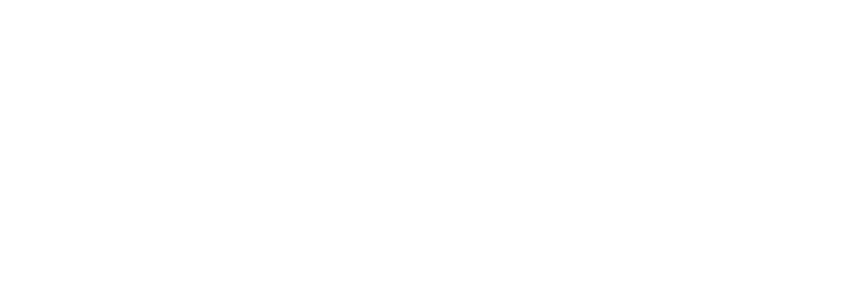
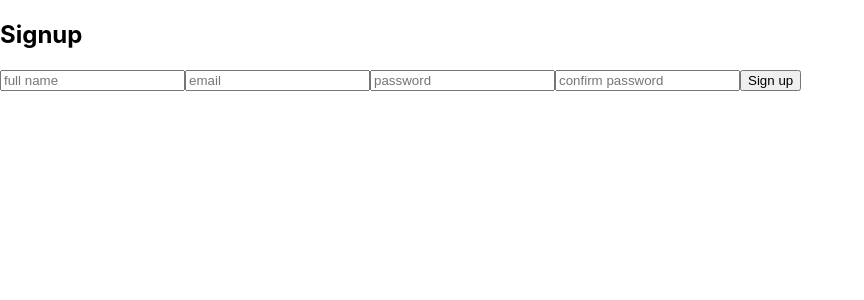
Before and after one commit to AizikAizik/FakeTwitter-Client, a React (Create React App) app: page /signup in a window 1280 px wide. Shown: the top 300 px of the page, without its empty margins (0-864 px from the left). Built offline with nearby package versions, Linux system fonts and the light colour scheme.

Commit message:
added form functionality using formik

```diff
--- a/src/App.tsx
+++ b/src/App.tsx
@@ -1,5 +1,10 @@
 import React from 'react';
-import {InMemoryCache, ApolloClient, ApolloProvider} from '@apollo/client';
+import {
+  InMemoryCache,
+  ApolloClient,
+  ApolloProvider,
+  HttpLink
+} from '@apollo/client';
 import './App.css';
 import Users from './components/Users';
 import {
@@ -8,9 +13,24 @@
   Route
 } from 'react-router-dom';
 import Landing from './components/Landing';
+import {setContext} from 'apollo-link-context';
+import SignUp from './pages/SignUp';
+
+const httplink = new HttpLink({uri: 'http://localhost:4000'});
+const authlink = setContext(async (req, {headers}) =>{
+  const token = localStorage.getItem('token');
+
+  return{
+    ...headers,
+    headers:{
+      Authorization: token ? `Bearer ${token}` : null
+    }
+  }
+})
+const link = authlink.concat(httplink as any);
 
 const client = new ApolloClient({
-  uri: 'http://localhost:4000',
+  link: (link as any),
   cache: new InMemoryCache()
 })
 
@@ -25,6 +45,9 @@
           <Route path='/landing'>
             <Landing />
           </Route>
+          <Route path='/signup'>
+            <SignUp />
+          </Route>
         </Switch>
       </Router>
     </ApolloProvider>
--- /dev/null
+++ b/src/pages/SignUp.tsx
@@ -0,0 +1,82 @@
+import React from "react";
+import { Formik, Field, Form, ErrorMessage } from "formik";
+import * as yup from "yup";
+import { gql, useMutation } from "@apollo/client";
+import { useHistory } from "react-router-dom";
+
+const SIGNUP_MUTATION = gql`
+  mutation signup($name: String, $email: String!, $password: String!) {
+    signup(name: $name, email: $email, password: $password) {
+      token
+    }
+  }
+`;
+
+interface SignupValues {
+  name: string;
+  email: string;
+  password: string;
+  confirmPassword: string;
+}
+
+const initialValues: SignupValues = {
+  name: "",
+  email: "",
+  password: "",
+  confirmPassword: "",
+};
+
+const validationSchema = yup.object({
+  email: yup.string().email("Invalid Email").required("Email is Required"),
+  name: yup.string().max(15, "max limit is 15"),
+  password: yup
+    .string()
+    .max(20, "Must be 20 characters or less")
+    .required("password is required"),
+});
+
+// const submitHandler = async (value, {setSubmitting}) =>{}
+
+export default function SignUp() {
+  const history = useHistory();
+  const [signup, { data }] = useMutation(SIGNUP_MUTATION);
+  return (
+    <div>
+      <h2>Signup</h2>
+      <Formik
+        initialValues={initialValues}
+        validationSchema={validationSchema}
+        onSubmit={async (values, { setSubmitting }) => {
+          setSubmitting(true);
+          const response = await signup({
+            variables: values,
+          });
+
+          localStorage.setItem("token", response.data.signup.token);
+          setSubmitting(false);
+          history.push("/users");
+        }}
+      >
+        <Form>
+          <Field name="name" type="text" placeholder="full name" />
+          <ErrorMessage name="name" component={"div"} />
+
+          <Field name="email" type="email" placeholder="email" />
+          <ErrorMessage name="email" component={"div"} />
+
+          <Field name="passowrd" type="password" placeholder="password" />
+          <ErrorMessage name="password" component={"div"} />
+
+          <Field
+            name="confirmPassword"
+            type="password"
+            placeholder="confirm password"
+          />
+          <ErrorMessage name="confirmPassword" component={"div"} />
+
+          <button type="submit">Sign up</button>
+        </Form>
+      </Formik>
+    </div>
+  );
+}
```
Also changed, not shown: package.json (+6 -2 lines), 1 other file (tests, documents, lock files or other folders).
